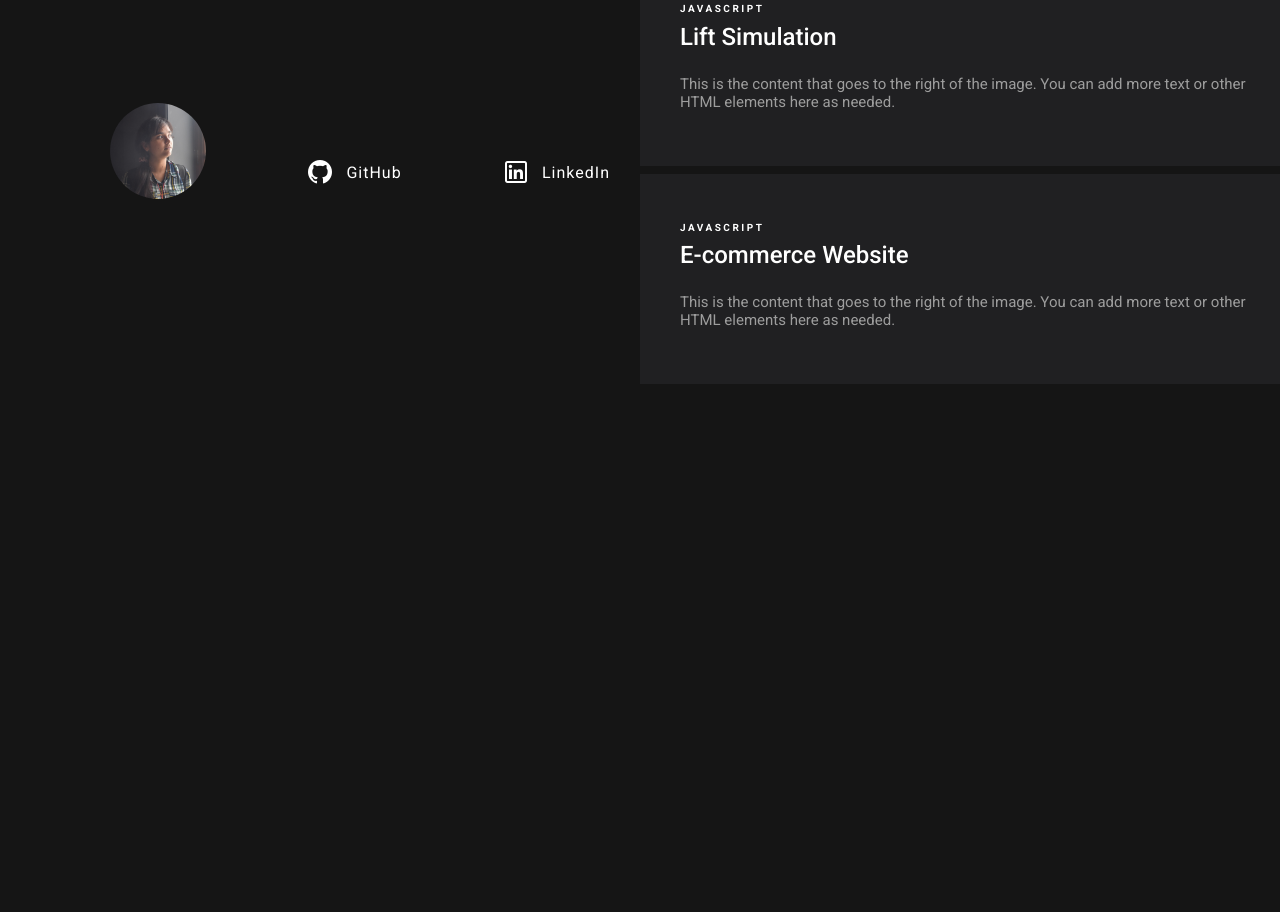
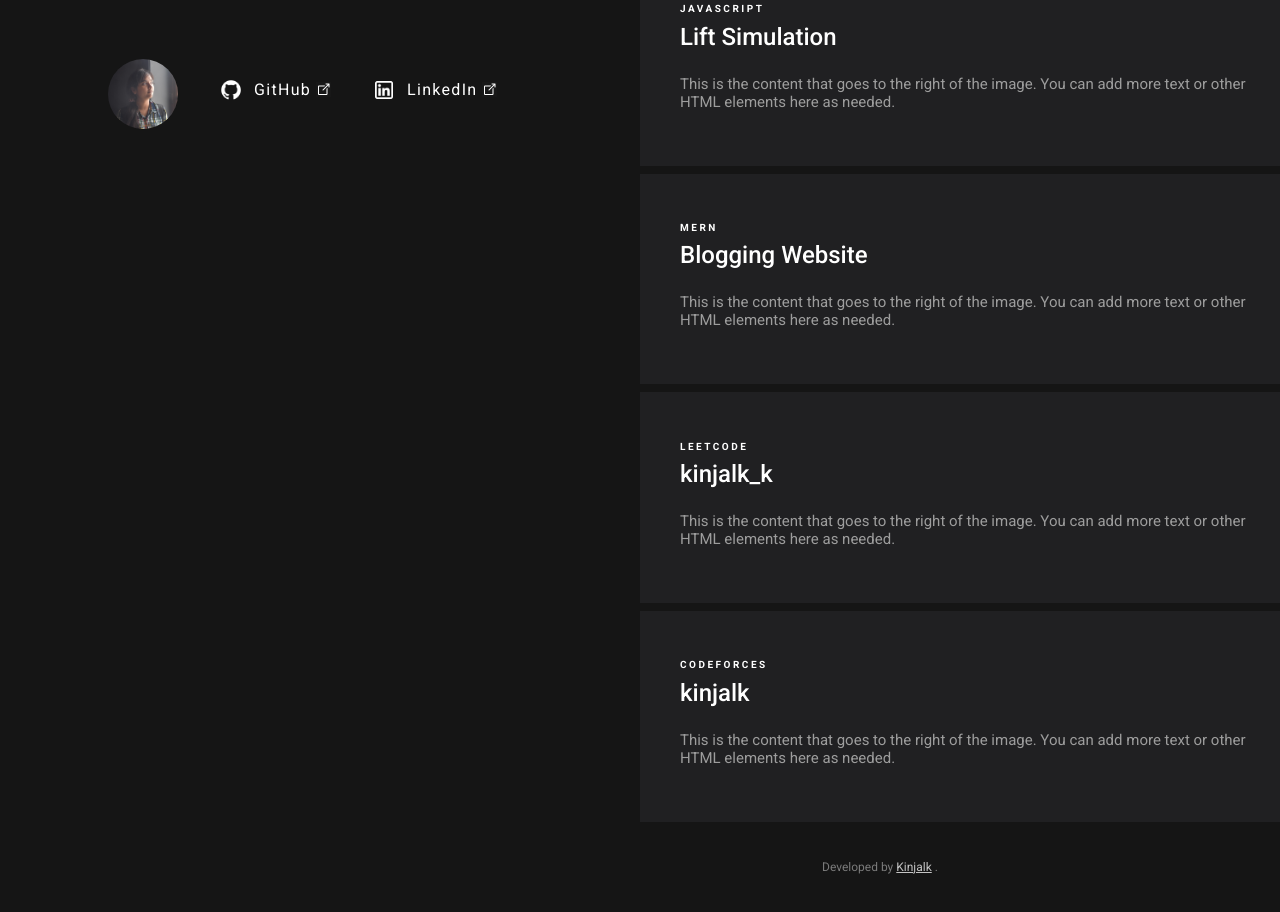
Before and after one commit to KINJALKYADAV/personal-portfolio, a plain HTML site: page index.html in a window 1280 px wide. Shown: the part 560-1472 px from the top of the page. Before the commit the page ends 1022 px from the top, so only its background shows below. Drawn offline with Linux system fonts and the light colour scheme.

Commit message:
Development Phase 55%

```diff
--- a/index.html
+++ b/index.html
@@ -8,7 +8,7 @@
     <style>
         @import url('https://fonts.googleapis.com/css2?family=Roboto:ital,wght@0,100;0,300;0,400;0,500;0,700;0,900;1,100;1,300;1,400;1,500;1,700;1,900&display=swap');
     </style>
-    <title>Kinjalk Yadav Portfolio</title>
+    <title>Kinjalk Yadav</title>
 </head>
 <body>
     <div class="main-container">
@@ -36,14 +36,16 @@
                 </div>
                 <div class="git">
                     <a href="https://github.com/KINJALKYADAV" target="_blank" class="link">
-                        <img src="icons8-github-32.png" alt="GitHub icon">
+                        <img src="icons8-github-32.png" alt="GitHub icon" class="icon">
                         <h4 class="social">GitHub</h4>
+                        <img src="icons8-new-tab-30.png"class="newtab" >
                     </a>
                 </div>
                 <div class="linkedin">
                     <a href="https://www.linkedin.com/in/kinjalk-yadav-253165243/" target="_blank" class="link">
-                        <img src="icons8-linkedin-32.png" alt="LinkedIn icon">
+                        <img src="icons8-linkedin-32.png" alt="LinkedIn icon" class="icon">
                         <h4 class="social">LinkedIn</h4>
+                        <img src="icons8-new-tab-30.png"class="newtab" >
                      </a>
                 </div>
             </div>
@@ -72,11 +74,29 @@
             </a>
             <a href="" target="_blank" class="block-link">
                 <div class="block">
-                    <h2>JAVASCRIPT</h2>
-                    <h3 class="h33">E-commerce Website</h3>
+                    <h2>MERN</h2>
+                    <h3 class="h33">Blogging Website</h3>
                     <p>This is the content that goes to the right of the image. You can add more text or other HTML elements here as needed.</p>
                 </div>
             </a>
+            <div class="profiles">
+                <a href="" target="_blank" class="block-link">
+                    <div class="block">
+                        <h2>LEETCODE</h2>
+                        <h3 class="h33">kinjalk_k</h3>
+                        <p>This is the content that goes to the right of the image. You can add more text or other HTML elements here as needed.</p>
+                    </div>
+                </a>
+                <a href="" target="_blank" class="block-link">
+                    <div class="block">
+                        <h2>CODEFORCES</h2>
+                        <h3 class="h33">kinjalk</h3>
+                        <p>This is the content that goes to the right of the image. You can add more text or other HTML elements here as needed.</p>
+                    </div>
+                </a>
+            </div>
+
+            <p class="by">Developed by <span>Kinjalk</span> .</p>
         </div>
     </div>
 </body>
--- a/styles.css
+++ b/styles.css
@@ -20,7 +20,7 @@ body {
     text-align: left;
     position: fixed;
     width: 50%;
-    padding: 32px 0px 10px 100px;
+    padding: 32px 72px 32px 100px;
 }
 .right-block {
     scrollbar-width: none; /* For Firefox */
@@ -71,10 +71,9 @@ body {
     letter-spacing: 2.5px;
   }
   .link-project:hover {
-    transform: scale(1.09);
+    transform: scaleY(1.09);
     transition: all .2s ease-in-out;
   }
-  .navigation
   hr{
     display: inline-block;
     vertical-align: middle;
@@ -90,37 +89,43 @@ body {
     font-size: 15px;
     color: #9d9d9d;
   }
-  .image{
-    padding-right: 0px;
+  ul{
+    justify-content: left;
+    padding: 0px;
+    padding-inline-start: 0;
+  }
+  ul li {
+    border: 0px;
+    margin-top: -1px; /* Prevent double borders */
+    padding: 0px; /* Add some padding */
   }
   .image img {
-    height: 96px;
-    width: 96px;
+    height: 70px;
+    width: 70px;
     border-radius: 50%;
   }
   .footer {
-    margin: 2px;
-    padding-bottom: 10px;
-    height: 200px;
+    height: 150px;
     display: flex;
     flex-direction: row;
-    align-items: flex-end;
+    margin-top: 72px;
     width: 500px;
-    justify-content: space-between;
+    justify-content: flex-start;
   }
-  .linkedin img{
-    height:32px;
-    width: 32px;
+  .icon{
+    height:26px;
+    width: 26px;
   }
-  .git img{
-    height: 32px;
-    width: 32px;
+  .newtab{
+    height: 15px;
+    width: 15px;
+    padding-left: 5px;
   }
   .social{
     color: #ffffff;
     font-family: "Roboto", sans-serif;
     font-weight: 400;
-    letter-spacing: 1px;
+    letter-spacing: 1.3px;
     font-style: normal;
     padding-left: 10px;
   }
@@ -128,6 +133,7 @@ body {
     text-decoration: none;
     display: flex;
     align-items: center;
+    padding-left: 40px;
   }
 /* RIGHT-BLOCK*/
 
@@ -164,7 +170,6 @@ body {
   .block:hover {
     transform: scale(1.1);
     transition: all .2s ease-in-out;
-    filter: drop-shadow(10px 10px 20px rgba(0, 0, 0, 0.616));
   }
   .right-block:hover .block{
     opacity:.6;
@@ -172,13 +177,21 @@ body {
   .right-block:hover .block:hover{
     opacity: 1;
   }
-ul li {
-    border: 0px;
-    margin-top: -1px; /* Prevent double borders */
-    padding: 0px; /* Add some padding */
+  .profiles{
+    display: flex;
+    flex-direction: column;
   }
-
-
+  .by{
+    text-align: center;
+    margin-right: 160px;
+    margin-top: 30px;
+    font-size: 12px;
+    opacity: .75;
+  }
+.by span{
+  color: #ffffff;
+  text-decoration: underline;
+}
 
   .roboto-thin {
     font-family: "Roboto", sans-serif;
```
Also changed, not shown: assets/icons8-github-32.png (deleted), assets/icons8-linkedin-32.png (deleted), assets/icons8-linkedin-96.png (deleted), icons8-new-tab-12.png (added), icons8-new-tab-30.png (added).
